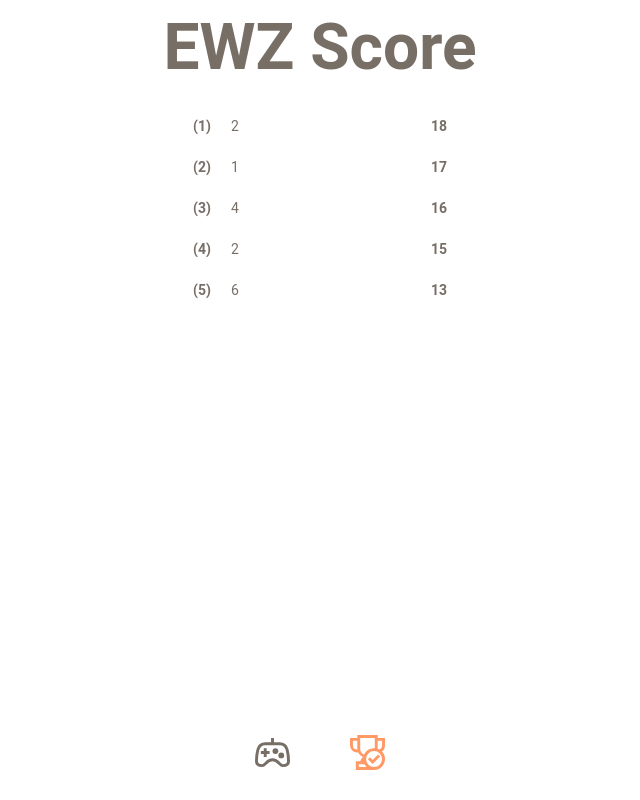
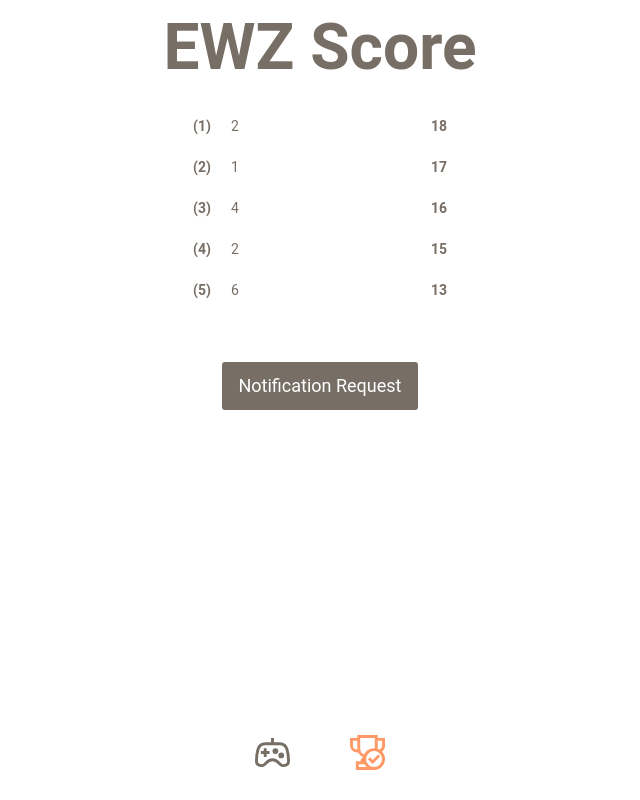
Before and after one commit to safiratrisa/EWZ-APP-PWA, a Next.js app: page /achivement in a window 1280 px wide. Shown: the whole page, without its empty margins (320-960 px from the left). Built offline with nearby package versions, Linux system fonts and the light colour scheme.

Commit message:
enhance add notification request

```diff
--- a/pages/achivement.tsx
+++ b/pages/achivement.tsx
@@ -11,6 +11,7 @@ import { useEffect, useState } from "react";
 import { LS_DATA } from "../constants/config";
 import { entries, createStore } from "idb-keyval";
 import Head from "next/head";
+import Button from "../components/Button";
 
 export type Configuration = {
   theme: ThemeName;
@@ -101,6 +102,17 @@ const Acivment: NextPage = () => {
                 );
               })}
             </Box>
+            <br />
+            <br />
+            <Button
+              onClick={() => {
+                Notification.requestPermission((response) => {
+                  alert(response === "granted" ? "Notifikasi Telah Aktif" : "Notifikasi Tidak Aktif");
+                });
+              }}
+            >
+              Notification Request
+            </Button>
           </Box>
         </Box>
         <Nav active="achivement" />
--- a/pages/index.tsx
+++ b/pages/index.tsx
@@ -99,12 +99,6 @@ const App: NextPage = () => {
     else setUser(JSON.parse(dataUser));
   }, [open]);
 
-  useEffect(() => {
-    Notification.requestPermission((response) => {
-      console.log(response);
-    });
-  }, []);
-
   return (
     <>
       <Head>
```
